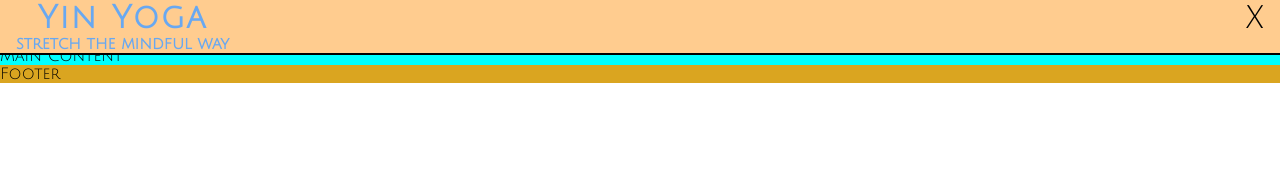
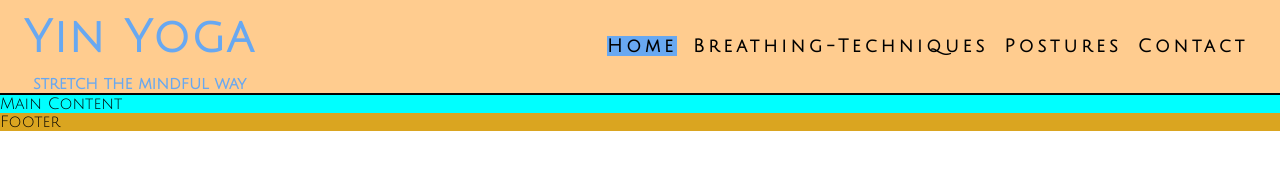
Before and after one commit to FlyingCarpetC/yin-yoga, a plain HTML site: page index.html in a window 1280 px wide. Drawn offline with Linux system fonts and the light colour scheme.

Commit message:
made the header and navbar responsive by adding media queries for larger devices

```diff
--- a/assets/css/style.css
+++ b/assets/css/style.css
@@ -27,6 +27,7 @@ header {
     z-index: 99;
     width: 100%;
     box-shadow: 0 2px #000000;
+    /*move x to top right corner*/
     display: flex;
     justify-content: space-between;
     align-items: baseline;
@@ -63,15 +64,16 @@ h1 {
     letter-spacing: 4px;
     list-style-type: none;
     color: inherit;
+    font-weight: bold;
     }
 
 /*add space between nav columns*/
 #nav-bar > li {
-    margin-bottom: 1em;
+    margin-bottom: 2em;
 }
 
 .hover {
-    background-color: yellow;
+    background-color: #68a8f1;
 }
 
 nav {
@@ -101,9 +103,54 @@ nav {
 main {
     background-color: aqua;
     /*push header down to allow space for nav items*/
-    margin-top: 47px;
+    margin-top: 49px;
 }
 /*Footer*/
 footer {
     background-color: goldenrod;
 }
+
+/*media query for tablets and larger*/
+@media screen and (min-width: 768px) {
+    nav {
+        display: block;
+        position: relative;
+        box-shadow: none;
+        width: fit-content;
+        padding-right: 1rem;
+    }
+
+    #nav-bar {
+        /*showing nav bar list in a row*/
+        display: flex;
+    }
+
+    /*add space between nav items*/
+    #nav-bar > li {
+        padding-left: 1rem;
+        word-wrap: normal;
+    }
+
+    /*hide the x*/
+    .dropdown-label {
+        display: none;
+    }
+
+    #heading {
+        font-size: 280%;
+        line-height: 75px;
+        margin: 0 0.5rem;
+    }
+
+    /*Main content*/
+    main {
+        margin-top: 95px;
+    }
+}
+
+/*Large devices (laptops and desktops, 992px and up)*/
+@media screen and (min-width: 992px) {
+    #nav-bar a:hover {
+        background-color: #68a8f1;
+    }
+}
--- a/index.html
+++ b/index.html
@@ -23,7 +23,7 @@
         <nav>
             <ul id="nav-bar">
                 <li><a href="" class="hover">Home</a></li>
-                <li><a href="">Breathing Techniques</a></li>
+                <li><a href="">Breathing-Techniques</a></li>
                 <li><a href="">Postures</a></li>
                 <li><a href="">Contact</a></li>
             </ul>
```
